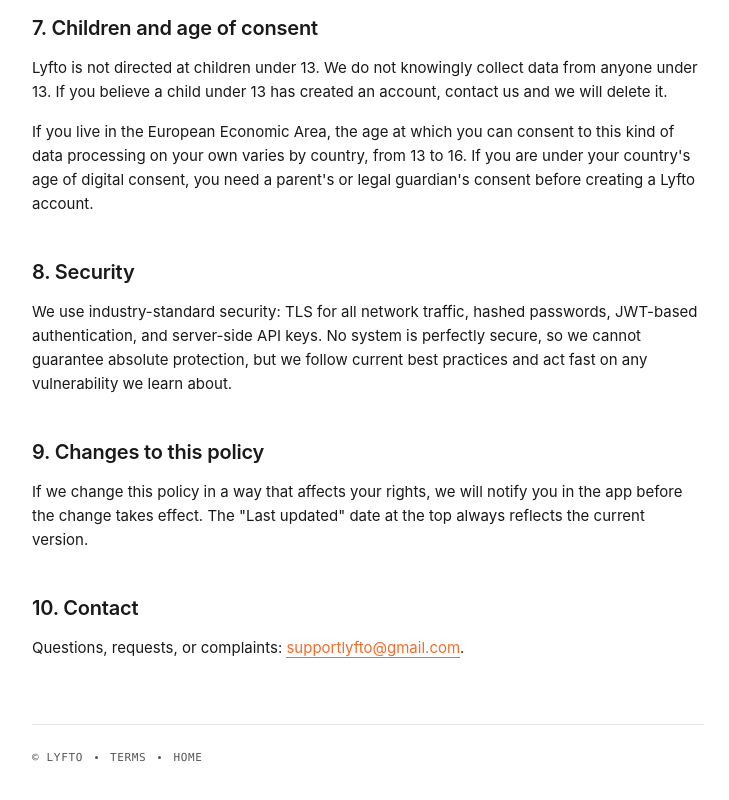
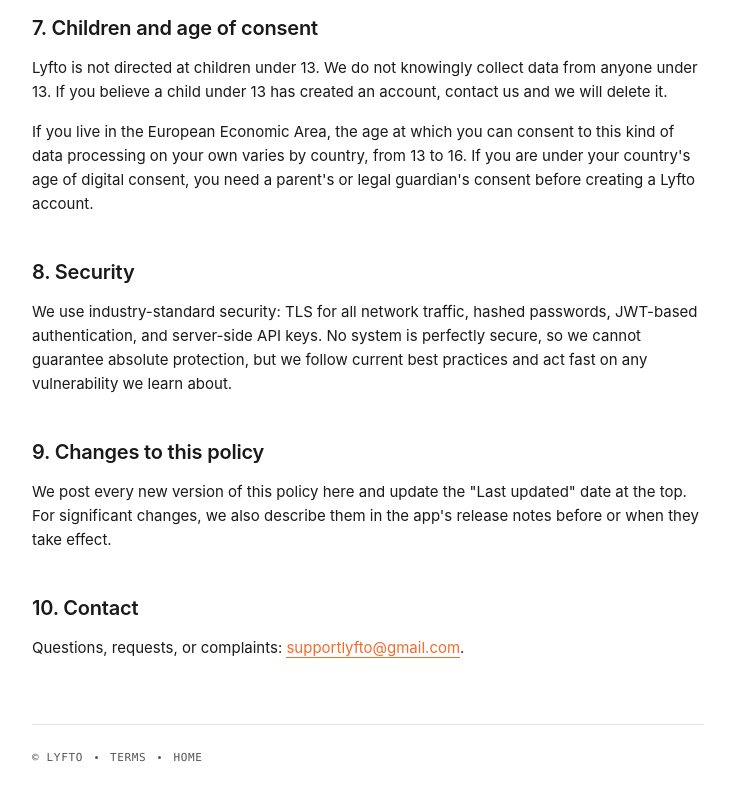
Before and after one commit to akselcb-sketch/lyfto-legal, a plain HTML site: page privacy.html in a window 1280 px wide. Shown: the part 8562-9362 px from the top of the page, without its empty margins (272-1001 px from the left). Drawn offline with Linux system fonts and the light colour scheme.

Commit message:
privacy: section 9 describes how changes are announced (release notes)
Co-Authored-By: Claude Opus 5.5 <noreply@anthropic.com>

```diff
--- a/privacy.html
+++ b/privacy.html
@@ -261,7 +261,7 @@
   <p>We use industry-standard security: TLS for all network traffic, hashed passwords, JWT-based authentication, and server-side API keys. No system is perfectly secure, so we cannot guarantee absolute protection, but we follow current best practices and act fast on any vulnerability we learn about.</p>
 
   <h2>9. Changes to this policy</h2>
-  <p>If we change this policy in a way that affects your rights, we will notify you in the app before the change takes effect. The "Last updated" date at the top always reflects the current version.</p>
+  <p>We post every new version of this policy here and update the "Last updated" date at the top. For significant changes, we also describe them in the app's release notes before or when they take effect.</p>
 
   <h2>10. Contact</h2>
   <p>Questions, requests, or complaints: <a href="mailto:supportlyfto@gmail.com">supportlyfto@gmail.com</a>.</p>
```
